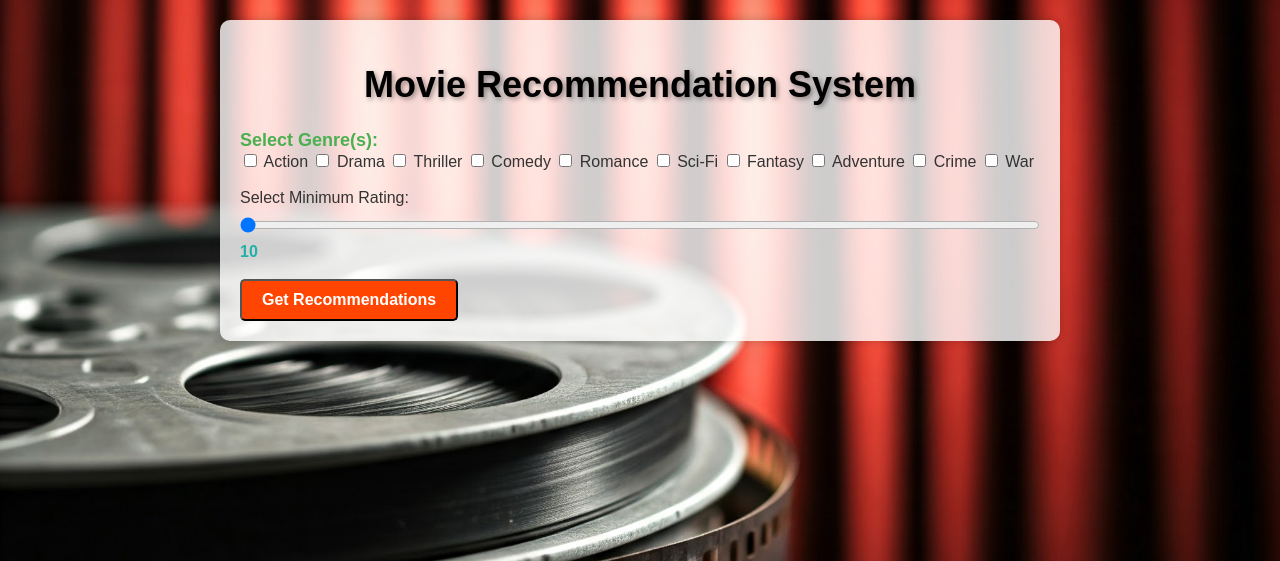
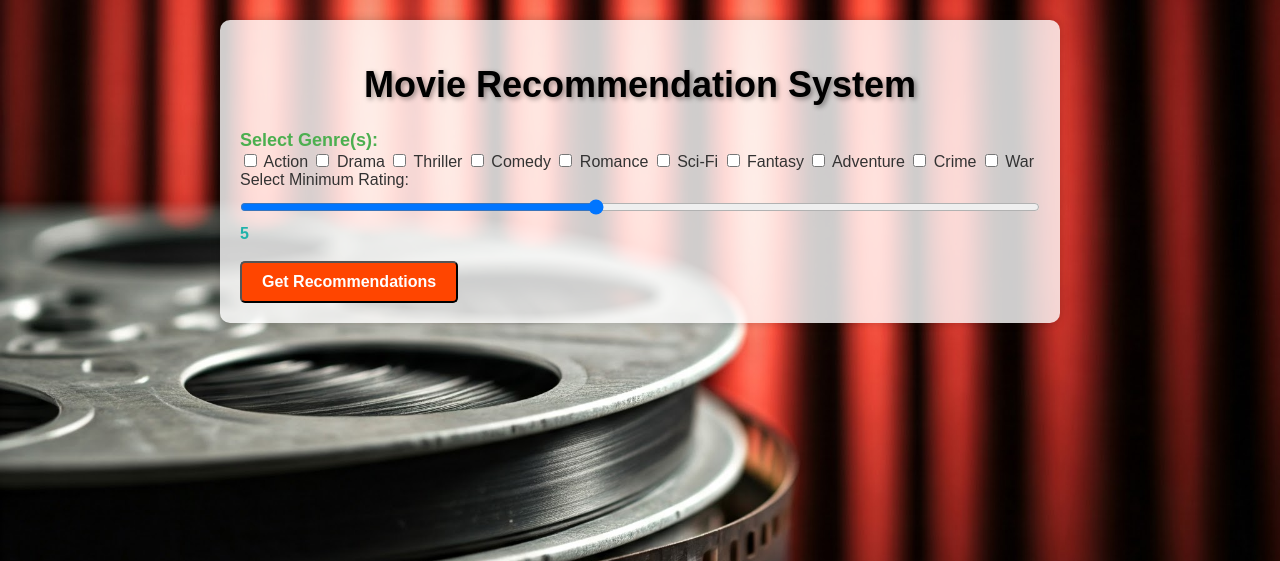
Before and after one commit to PingiliVaishnaviReddy/CodeClauseInternship_MovieRecommendationSystem, a Flask app: page / in a window 1280 px wide. Shown: the top 561 px of the page. Run offline with Flask 3, Linux system fonts and the light colour scheme; parts of the project's set-up code (start-up, migrations or seed data) failed here and were passed over.

Commit message:
index.html

```diff
--- a/templates/index.html
+++ b/templates/index.html
@@ -2,7 +2,6 @@
 <html lang="en">
 <head>
     <meta charset="UTF-8">
-    <meta name="viewport" content="width=device-width, initial-scale=1.0">
     <title>Movie Recommendation System</title>
     <link rel="stylesheet" href="{{ url_for('static', filename='style.css') }}">
 </head>
@@ -11,25 +10,25 @@
         <h1 class="title">Movie Recommendation System</h1>
 
         <form method="POST">
-            <label for="genre" class="genre-selection">Select Genre(s):</label>
-            <br>
-            <input type="checkbox" name="genre" value="Action"> Action
-            <input type="checkbox" name="genre" value="Drama"> Drama
-            <input type="checkbox" name="genre" value="Thriller"> Thriller
-            <input type="checkbox" name="genre" value="Comedy"> Comedy
-            <input type="checkbox" name="genre" value="Romance"> Romance
-            <input type="checkbox" name="genre" value="Sci-Fi"> Sci-Fi
-            <input type="checkbox" name="genre" value="Fantasy"> Fantasy
-            <input type="checkbox" name="genre" value="Adventure"> Adventure
-            <input type="checkbox" name="genre" value="Crime"> Crime
-            <input type="checkbox" name="genre" value="War"> War
+            <label class="genre-selection">Select Genre(s):</label><br>
+            <div class="genre-options">
+                <label><input type="checkbox" name="genre" value="Action"> Action</label>
+                <label><input type="checkbox" name="genre" value="Drama"> Drama</label>
+                <label><input type="checkbox" name="genre" value="Thriller"> Thriller</label>
+                <label><input type="checkbox" name="genre" value="Comedy"> Comedy</label>
+                <label><input type="checkbox" name="genre" value="Romance"> Romance</label>
+                <label><input type="checkbox" name="genre" value="Sci-Fi"> Sci-Fi</label>
+                <label><input type="checkbox" name="genre" value="Fantasy"> Fantasy</label>
+                <label><input type="checkbox" name="genre" value="Adventure"> Adventure</label>
+                <label><input type="checkbox" name="genre" value="Crime"> Crime</label>
+                <label><input type="checkbox" name="genre" value="War"> War</label>
+            </div>
+
+            <label class="rating-selection">Select Minimum Rating:</label>
+            <input type="range" name="rating" id="rating" min="1" max="10" value="5" oninput="ratingValue.innerText = this.value">
+            <span id="rating-value">5</span>
+
             <br><br>
-
-            <label for="rating" class="rating-selection">Select Minimum Rating:</label>
-            <input type="range" name="rating" min="1" max="10" value="1">
-            <span id="rating-value">10</span>
-            <br><br>
-
             <button type="submit" class="recommend-button">Get Recommendations</button>
         </form>
 
@@ -42,7 +41,6 @@
                     <p><strong>Rating:</strong> {{ movie.Rating }}</p>
                     <p><strong>Runtime:</strong> {{ movie.Runtime }} minutes</p>
                 </div>
-                <br>
             {% endfor %}
         {% endif %}
     </div>
```
